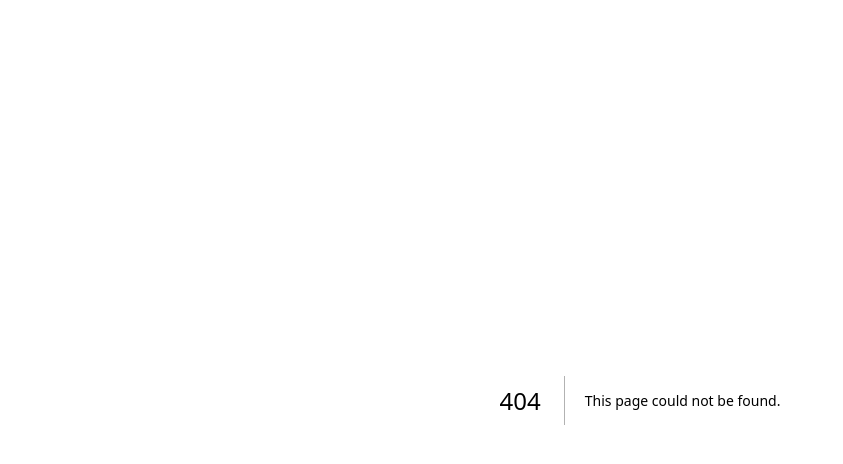
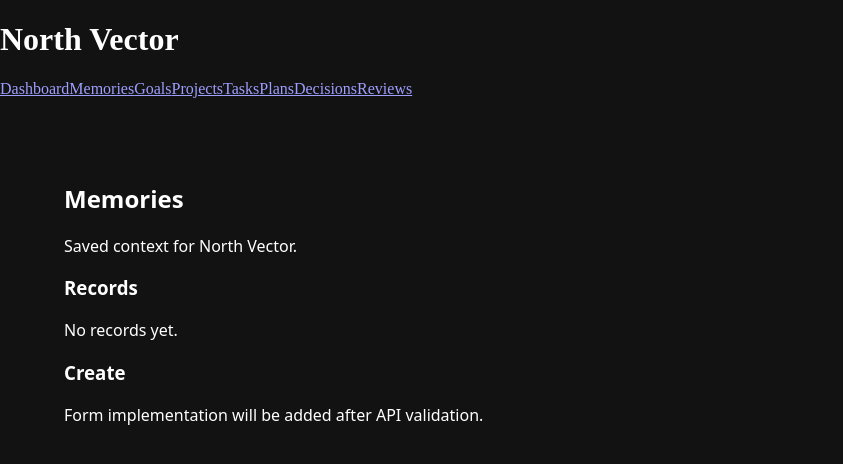
Before and after one commit to nishadbasrur/TheNorthVectorProject, a Next.js app: page /memories in a window 1280 px wide. Before the commit this address had no page. Shown: the top 464 px of the page, without its empty margins (0-843 px from the left). Built offline with nearby package versions, Linux system fonts and the light colour scheme.

Commit message:
Build memories screen

```diff
--- /dev/null
+++ b/app/memories/page.tsx
@@ -0,0 +1,5 @@
+import { ResourcePage } from "@/components/domain/resource-page";
+
+export default function MemoriesPage() {
+  return <ResourcePage title="Memories" description="Saved context for North Vector." />;
+}
```
